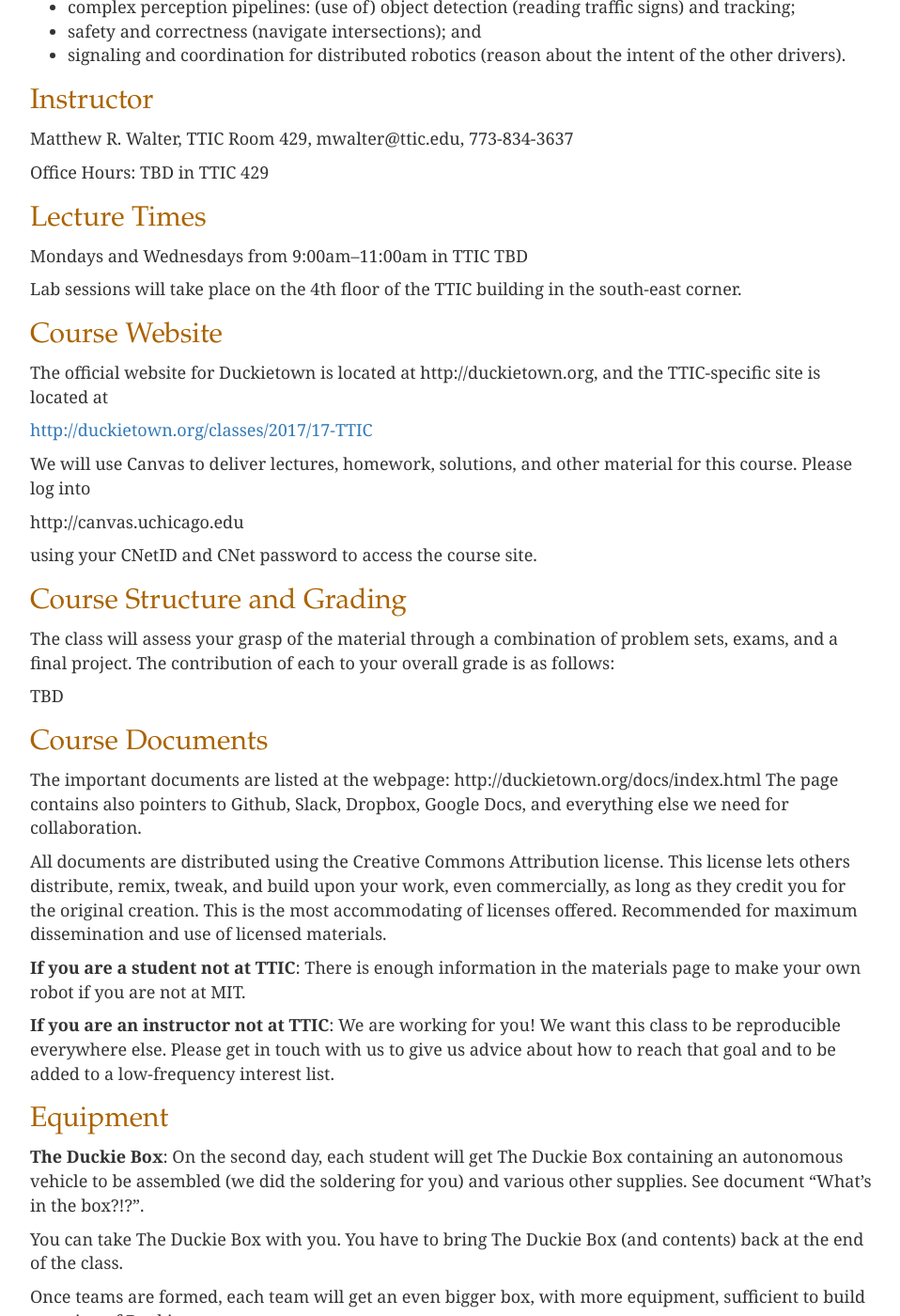
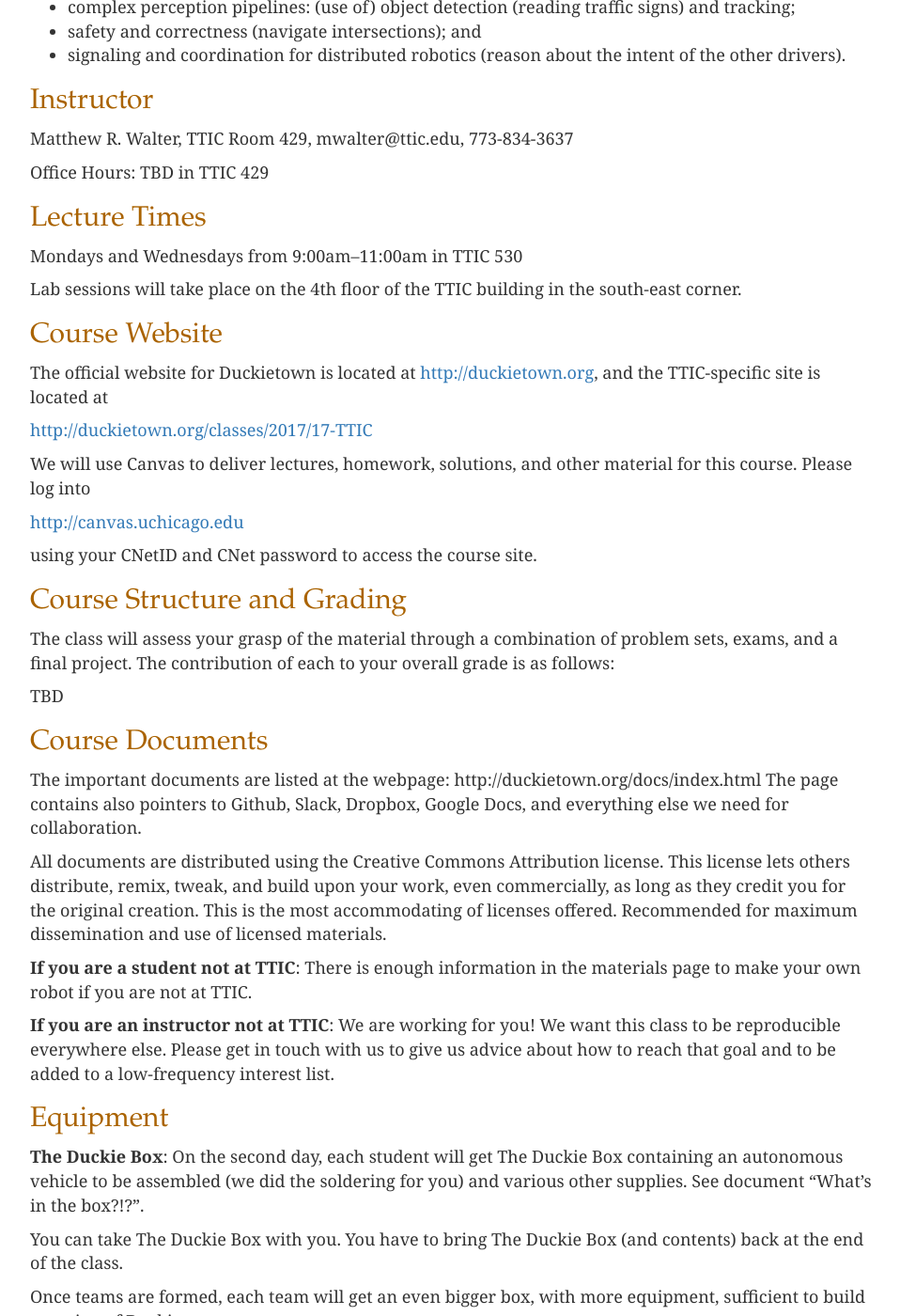
Before and after one commit to ducktown/duckietown.org, a Jekyll site: the page built from classes/2017/17-TTIC/syllabus.md, in a window 1280 px wide and 1400 px high, scrolled down 1605 px. Shown: the whole window at 94% size, without its empty margins (268-1226 px from the left). Built offline with Jekyll 4.4.1, drawn with Linux system fonts in a browser that asks for light colours; comment, search, counter and statistics services are not loaded.

Commit message:
updated room number

```diff
--- a/classes/2017/17-TTIC/syllabus.md
+++ b/classes/2017/17-TTIC/syllabus.md
@@ -53,21 +53,21 @@
 
 ## Lecture Times
 
-Mondays and Wednesdays from 9:00am--11:00am in TTIC TBD
+Mondays and Wednesdays from 9:00am--11:00am in TTIC 530
 
 Lab sessions will take place on the 4th floor of the TTIC building in the south-east corner.
 
 
 ## Course Website
 
-The official website for Duckietown is located at http://duckietown.org, and the TTIC-specific site is located at
+The official website for Duckietown is located at <http://duckietown.org>, and the TTIC-specific site is located at
 
 <http://duckietown.org/classes/2017/17-TTIC>
 
 We will use Canvas to deliver lectures, homework, solutions, and other
 material for this course. Please log into
 
-http://canvas.uchicago.edu
+<http://canvas.uchicago.edu>
 
 using your CNetID and CNet password to access the course site.
 
@@ -87,7 +87,7 @@
 
 All documents are distributed using the Creative Commons Attribution license. This license lets others distribute, remix, tweak, and build upon your work, even commercially, as long as they credit you for the original creation. This is the most accommodating of licenses offered. Recommended for maximum dissemination and use of licensed materials.
 
-**If you are a student not at TTIC**: There is enough information in the materials page to make your own robot if you are not at MIT.
+**If you are a student not at TTIC**: There is enough information in the materials page to make your own robot if you are not at TTIC.
 
 **If you are an instructor not at TTIC**: We are working for you! We want this class to be reproducible everywhere else. Please get in touch with us to give us advice about how to reach that goal and to be added to a low-frequency interest list.
 
```
